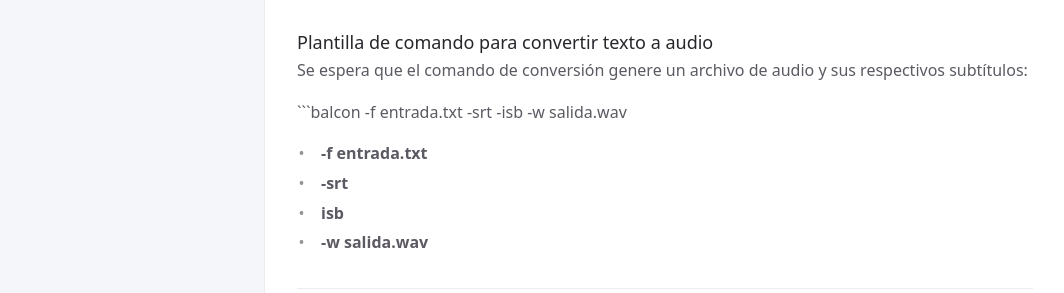
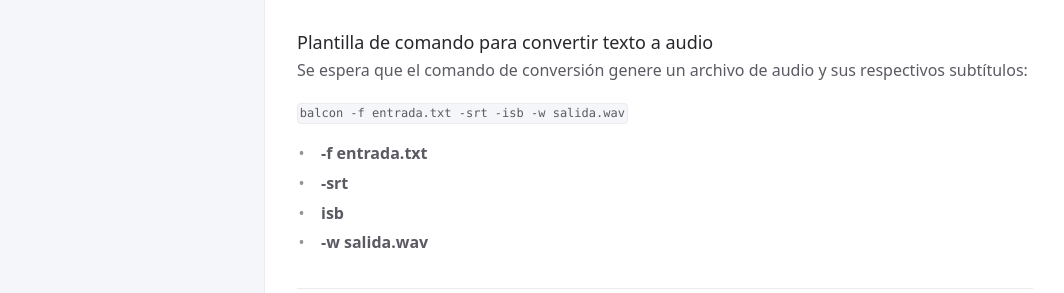
Before and after one commit to CoBachBC/demo, a Jekyll site: the page built from docs/notas.md, in a window 1280 px wide. Shown: the part 340-633 px from the top of the page, without its empty margins (107-1171 px from the left). Built offline with Jekyll 4.4.1, drawn with Linux system fonts in a browser that asks for light colours.

Commit message:
Update notas.md

````diff
--- a/docs/notas.md
+++ b/docs/notas.md
@@ -21,7 +21,7 @@ nav_order: 99
 
 Se espera que el comando de conversión genere un archivo de audio y sus respectivos subtítulos:
 
-```balcon -f entrada.txt -srt -isb -w salida.wav
+```balcon -f entrada.txt -srt -isb -w salida.wav```
 
 - **-f entrada.txt**
 - **-srt**
````
